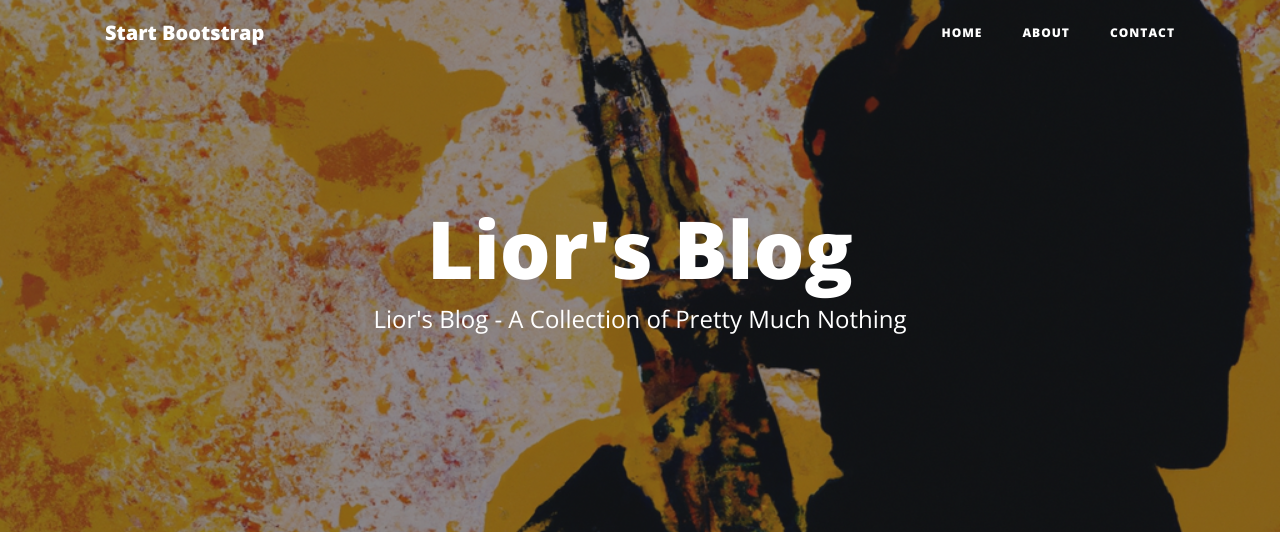
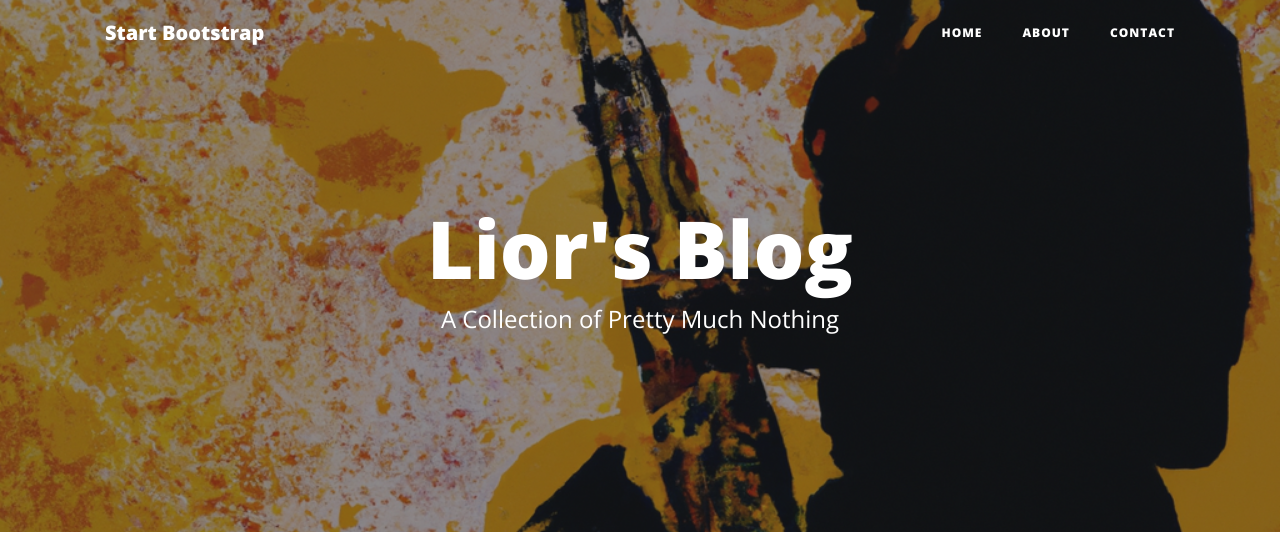
Before and after one commit to liormilliger/Portfolio-app, a Flask app: page / in a window 1280 px wide. Shown: the top 536 px of the page. Run offline with Flask 3, Linux system fonts and the light colour scheme; data that the repository does not hold is empty; some libraries are stand-ins or nearby versions.

Commit message:
homepage title changed

```diff
--- a/app/templates/index.html
+++ b/app/templates/index.html
@@ -8,7 +8,7 @@
         <div class="col-lg-8 col-md-10 mx-auto">
           <div class="site-heading">
             <h1>Lior's Blog</h1>
-            <span class="subheading">Lior's Blog - A Collection of Pretty Much Nothing</span>
+            <span class="subheading">A Collection of Pretty Much Nothing</span>
           </div>
         </div>
       </div>
```
